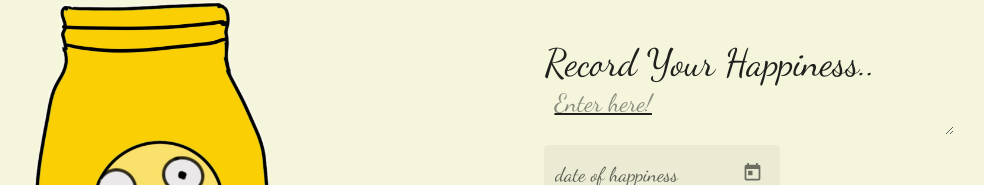
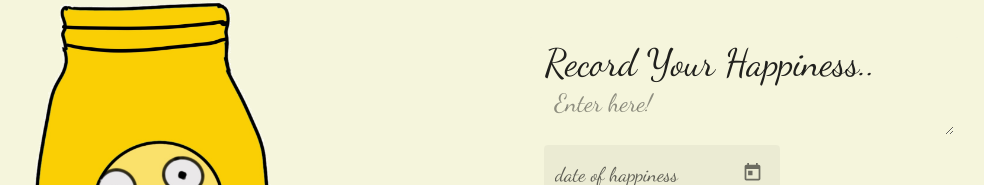
Before and after one commit to hazelkim052/The-Jars, an Angular app in the folder Client/: page /happiness in a window 1280 px wide. Shown: the part 257-442 px from the top of the page, without its empty margins (292-1276 px from the left). Built offline with nearby package versions, Linux system fonts and the light colour scheme; a web font is replaced by a local one.

Commit message:
deleting underline

```diff
--- a/Client/src/app/component/happiness/happiness.component.html
+++ b/Client/src/app/component/happiness/happiness.component.html
@@ -17,7 +17,7 @@
     <div style="vertical-align: top; display: inline-block;">
         <mat-card class="mat-elevation-z0" style="width: 400px">
             <mat-card-title style="font-size: 38px;">Record Your Happiness..</mat-card-title>
-            <textarea style="margin: 10px; font-size: 25px; text-decoration: underline;" matInput placeholder="Enter here!"></textarea>
+            <textarea style="margin: 10px; font-size: 25px;" matInput placeholder="Enter here!"></textarea>
             <div>
                 <mat-form-field appearance="fill">
                     <mat-label class="mat-label" style="font-size: 20px">date of happiness</mat-label>
```
